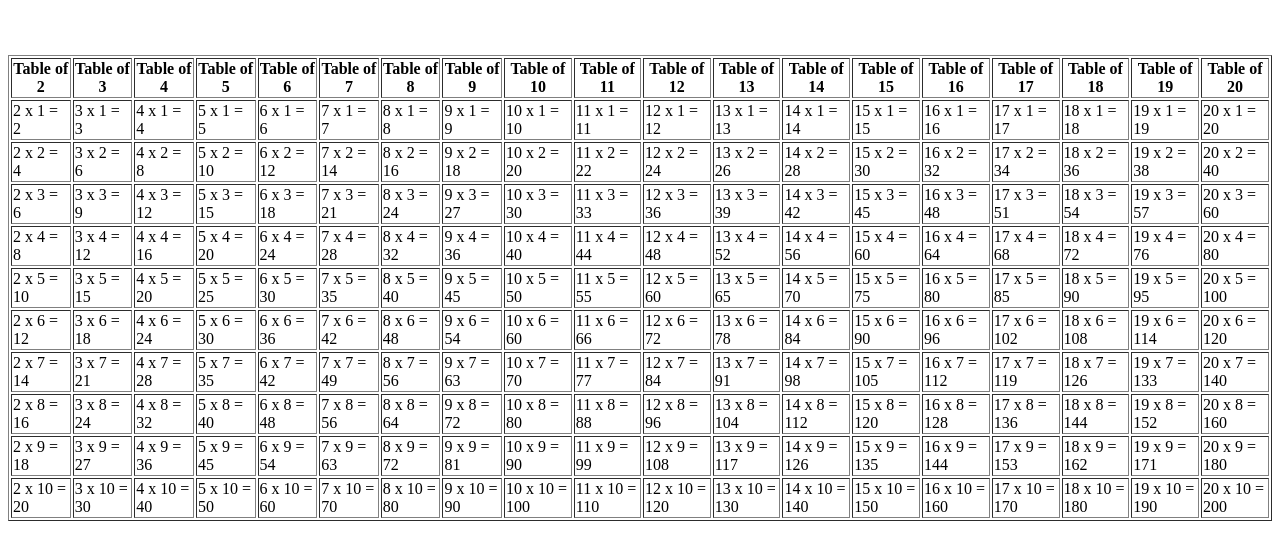
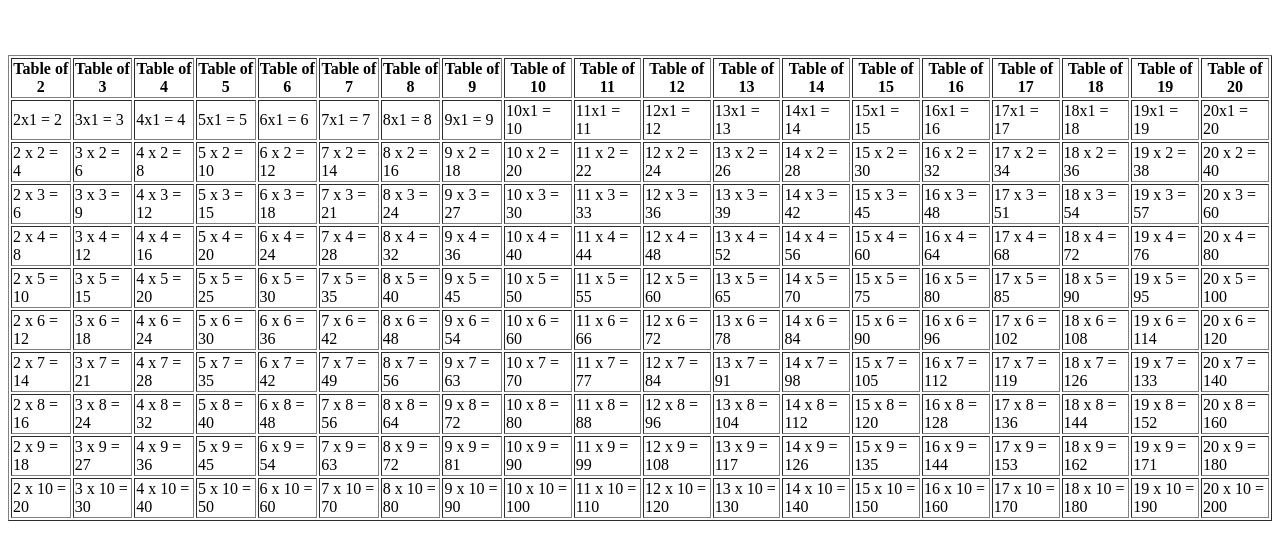
Before and after one commit to saqlain2022skipq/Tables-of-Multiples, a plain HTML site: page index.html in a window 1280 px wide. Shown: the part 61-618 px from the top of the page. Drawn offline with Linux system fonts and the light colour scheme.

Commit message:
test changes

```diff
--- a/index.html
+++ b/index.html
@@ -32,25 +32,25 @@
         <th>Table of 20</th>
 
         <tr>
-            <td>2 x 1 = 2</td>
-            <td>3 x 1 = 3</td>
-            <td>4 x 1 = 4</td>
-            <td>5 x 1 = 5</td>
-            <td>6 x 1 = 6</td>
-            <td>7 x 1 = 7</td>
-            <td>8 x 1 = 8</td>
-            <td>9 x 1 = 9</td>
-            <td>10 x 1 = 10</td>
-            <td>11 x 1 = 11</td>
-            <td>12 x 1 = 12</td>
-            <td>13 x 1 = 13</td>
-            <td>14 x 1 = 14</td>
-            <td>15 x 1 = 15</td>
-            <td>16 x 1 = 16</td>
-            <td>17 x 1 = 17</td>
-            <td>18 x 1 = 18</td>
-            <td>19 x 1 = 19</td>
-            <td>20 x 1 = 20</td>
+            <td>2x1 = 2</td>
+            <td>3x1 = 3</td>
+            <td>4x1 = 4</td>
+            <td>5x1 = 5</td>
+            <td>6x1 = 6</td>
+            <td>7x1 = 7</td>
+            <td>8x1 = 8</td>
+            <td>9x1 = 9</td>
+            <td>10x1 = 10</td>
+            <td>11x1 = 11</td>
+            <td>12x1 = 12</td>
+            <td>13x1 = 13</td>
+            <td>14x1 = 14</td>
+            <td>15x1 = 15</td>
+            <td>16x1 = 16</td>
+            <td>17x1 = 17</td>
+            <td>18x1 = 18</td>
+            <td>19x1 = 19</td>
+            <td>20x1 = 20</td>
 
         </tr>
 
```
